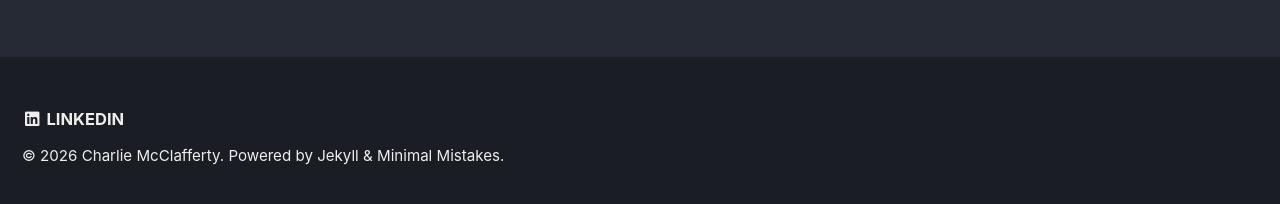
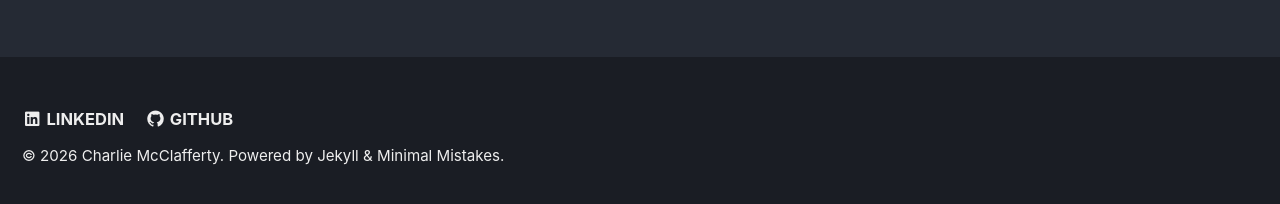
Before and after one commit to cmcclafferty/cmcclafferty.github.io, a Jekyll site: the page built from _pages/Skills.md, in a window 1280 px wide. Shown: the part 688-892 px from the top of the page. Built offline with Jekyll 4.4.1, drawn with Linux system fonts in a browser that asks for light colours.

Commit message:
Fix GitHub link and icon in config
Updated GitHub icon class and added URL.

```diff
--- a/_config.yml
+++ b/_config.yml
@@ -60,8 +60,8 @@ footer: # Site footer
       # url:
       target: "_blank"
     - label: "GitHub" # GitHub link
-      icon: "fab fa-fw fa-github"
-      # url:
+      icon: "fa-brands fa-github"
+      url: "https://github.com/cmcclafferty"
       target: "_blank"
     - label: "GitLab" # GitLab link
       icon: "fab fa-fw fa-gitlab"
```
